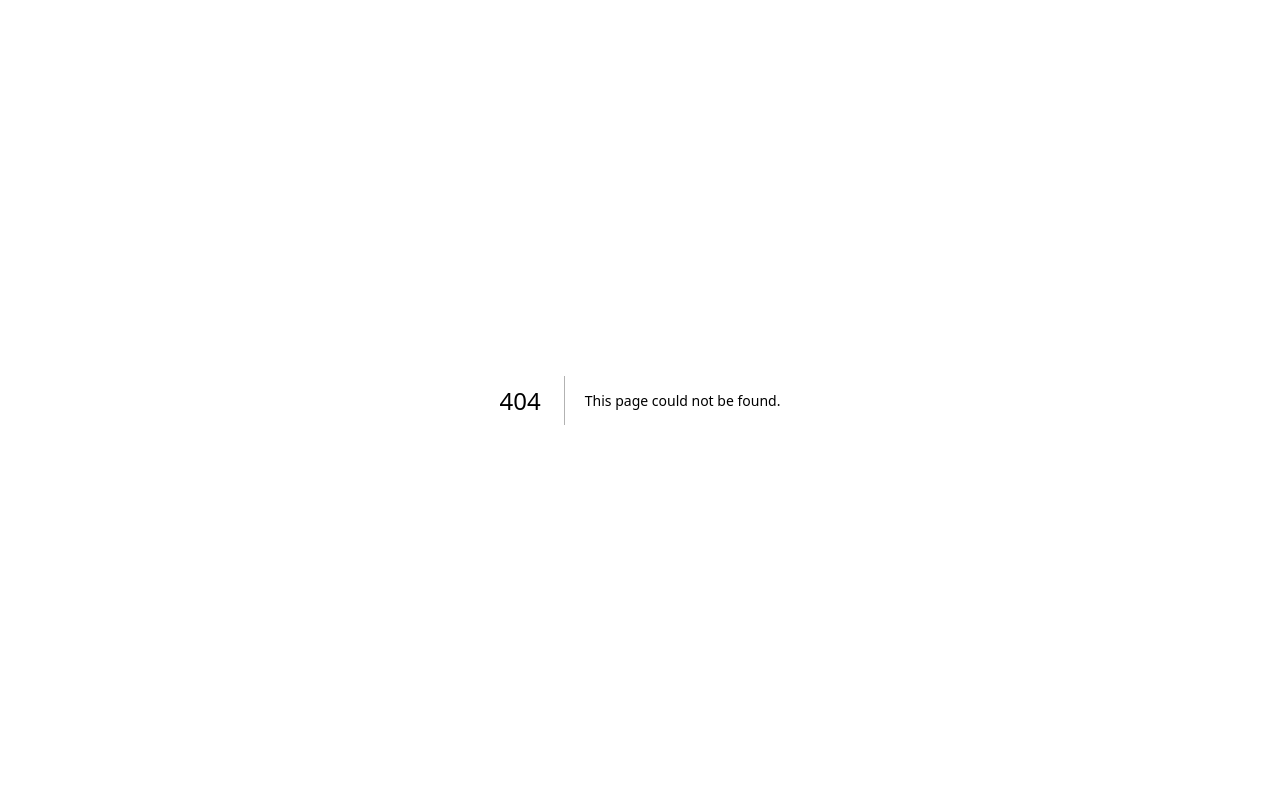
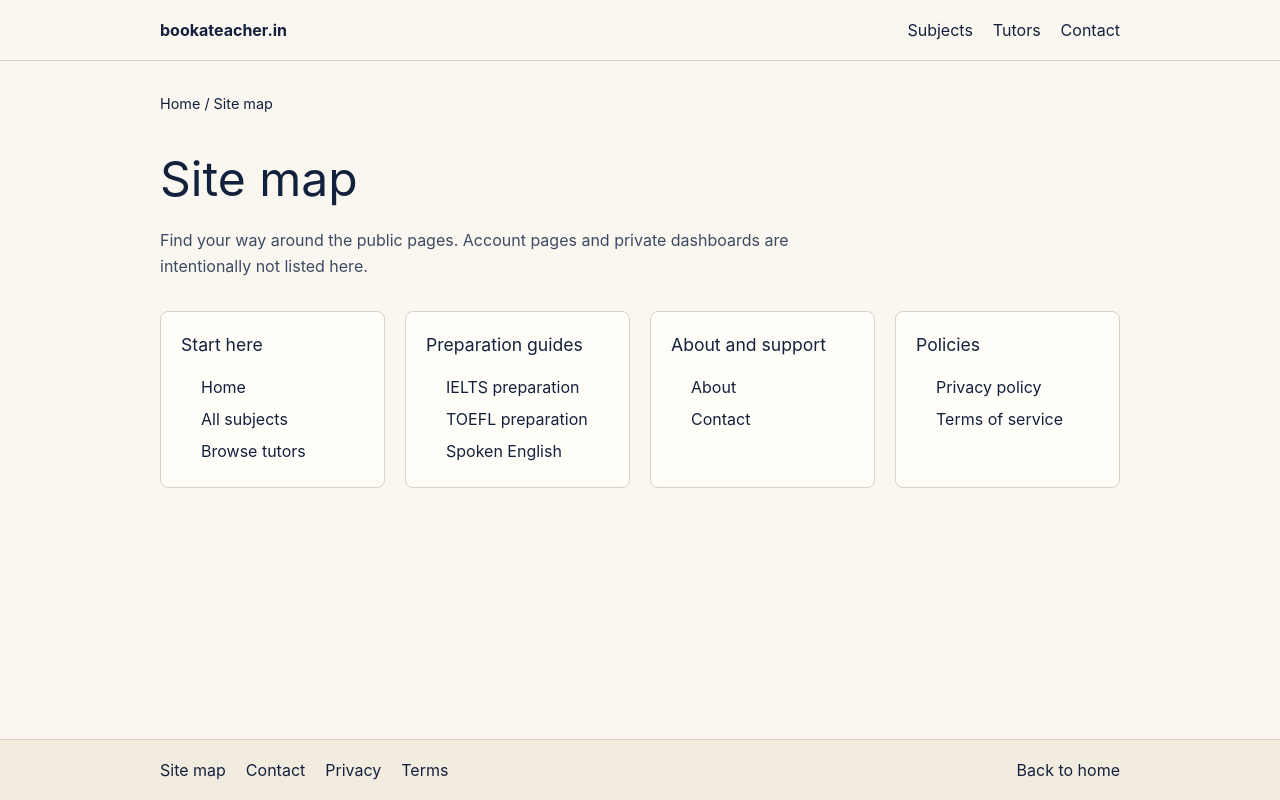
Before and after one commit to rohandhir10/bookateacher, a Next.js app: page /site-map in a window 1280 px wide. Before the commit this address had no page. Built offline with nearby package versions, Linux system fonts and the light colour scheme.

Commit message:
fix(nav): make sitemap useful and exclude private routes

```diff
--- a/src/app/login/page.tsx
+++ b/src/app/login/page.tsx
@@ -23,6 +23,7 @@ export const metadata: Metadata = {
   alternates: {
     canonical: "https://bookateacher.in/login",
   },
+  robots: { index: false, follow: true },
 };
 
 export const dynamic = "force-dynamic";
--- a/src/app/page.tsx
+++ b/src/app/page.tsx
@@ -313,6 +313,7 @@ export default function HomePage() {
             <a href="/privacy" style={{ fontSize: "0.875rem", color: INK_SOFT }}>Privacy</a>
             <a href="/terms" style={{ fontSize: "0.875rem", color: INK_SOFT }}>Terms</a>
             <a href="/contact" style={{ fontSize: "0.875rem", color: INK_SOFT }}>Contact</a>
+            <a href="/site-map" style={{ fontSize: "0.875rem", color: INK_SOFT }}>Site map</a>
           </div>
           <p style={{ fontSize: "0.8125rem", color: MUTED, textAlign: "right" }}>© 2026 bookateacher.in — Made in India</p>
         </div>
--- a/src/app/register/page.tsx
+++ b/src/app/register/page.tsx
@@ -24,6 +24,7 @@ export const metadata: Metadata = {
   alternates: {
     canonical: "https://bookateacher.in/register",
   },
+  robots: { index: false, follow: true },
 };
 
 export const dynamic = "force-dynamic";
--- a/src/app/robots.ts
+++ b/src/app/robots.ts
@@ -1,4 +1,4 @@
-import { MetadataRoute } from "next";
+import type { MetadataRoute } from "next";
 
 export default function robots(): MetadataRoute.Robots {
   return {
@@ -6,7 +6,7 @@ export default function robots(): MetadataRoute.Robots {
       {
         userAgent: "*",
         allow: "/",
-        disallow: ["/api/", "/_next/", "/dashboard/", "/tutor/dashboard/"],
+        disallow: ["/api/", "/_next/", "/dashboard", "/matching-status", "/tutor/"],
       },
     ],
     sitemap: "https://bookateacher.in/sitemap.xml",
--- /dev/null
+++ b/src/app/site-map/page.tsx
@@ -0,0 +1,102 @@
+import type { Metadata } from "next";
+import Link from "next/link";
+
+export const metadata: Metadata = {
+  title: "Site map",
+  description: "Browse every public section of bookateacher.in, including preparation guides, tutor listings, and information pages.",
+  alternates: { canonical: "https://bookateacher.in/site-map" },
+};
+
+const groups = [
+  {
+    title: "Start here",
+    links: [
+      ["Home", "/"],
+      ["All subjects", "/subjects"],
+      ["Browse tutors", "/tutors"],
+    ],
+  },
+  {
+    title: "Preparation guides",
+    links: [
+      ["IELTS preparation", "/subjects/ielts"],
+      ["TOEFL preparation", "/subjects/toefl"],
+      ["Spoken English", "/subjects/spoken-english"],
+    ],
+  },
+  {
+    title: "About and support",
+    links: [
+      ["About", "/about"],
+      ["Contact", "/contact"],
+    ],
+  },
+  {
+    title: "Policies",
+    links: [
+      ["Privacy policy", "/privacy"],
+      ["Terms of service", "/terms"],
+    ],
+  },
+];
+
+export default function SiteMapPage() {
+  return (
+    <div className="site-map-page">
+      <header className="site-map-header">
+        <Link href="/" aria-label="bookateacher.in home">bookateacher.in</Link>
+        <nav aria-label="Primary navigation">
+          <Link href="/subjects">Subjects</Link>
+          <Link href="/tutors">Tutors</Link>
+          <Link href="/contact">Contact</Link>
+        </nav>
+      </header>
+      <main id="main-content" tabIndex={-1}>
+        <nav aria-label="Breadcrumb" className="site-map-breadcrumb">
+          <Link href="/">Home</Link><span aria-hidden="true"> / </span><span aria-current="page">Site map</span>
+        </nav>
+        <h1>Site map</h1>
+        <p className="site-map-intro">Find your way around the public pages. Account pages and private dashboards are intentionally not listed here.</p>
+        <div className="site-map-groups">
+          {groups.map((group) => (
+            <section key={group.title} aria-labelledby={`group-${group.title.replaceAll(" ", "-")}`}>
+              <h2 id={`group-${group.title.replaceAll(" ", "-")}`}>{group.title}</h2>
+              <ul>
+                {group.links.map(([label, href]) => (
+                  <li key={href}><Link href={href}>{label}</Link></li>
+                ))}
+              </ul>
+            </section>
+          ))}
+        </div>
+      </main>
+      <footer className="site-map-footer">
+        <nav aria-label="Legal and support">
+          <Link href="/site-map" aria-current="page">Site map</Link>
+          <Link href="/contact">Contact</Link>
+          <Link href="/privacy">Privacy</Link>
+          <Link href="/terms">Terms</Link>
+        </nav>
+        <Link href="/" className="site-map-home">Back to home</Link>
+      </footer>
+      <style>{`
+        .site-map-page { min-height: 100vh; display: flex; flex-direction: column; background: #FAF7F0; color: #14213D; }
+        .site-map-header, .site-map-footer { display: flex; align-items: center; justify-content: space-between; gap: 20px; flex-wrap: wrap; padding: 18px max(24px, calc((100% - 960px) / 2)); border-bottom: 1px solid #D9D2C5; }
+        .site-map-header > a { font-weight: 700; text-decoration: none; }
+        .site-map-header nav, .site-map-footer nav { display: flex; gap: 20px; flex-wrap: wrap; }
+        .site-map-page a { color: #14213D; text-underline-offset: 3px; }
+        .site-map-page a:focus-visible { outline: 3px solid #B23A2E; outline-offset: 3px; border-radius: 2px; }
+        .site-map-page main { width: min(100% - 48px, 960px); margin: 32px auto 64px; flex: 1; }
+        .site-map-breadcrumb { font-size: .9rem; margin-bottom: 28px; }
+        .site-map-page h1 { font-size: clamp(2rem, 5vw, 3rem); margin: 0 0 12px; }
+        .site-map-intro { max-width: 650px; line-height: 1.65; color: #3D4A63; margin-bottom: 32px; }
+        .site-map-groups { display: grid; grid-template-columns: repeat(auto-fit, minmax(220px, 1fr)); gap: 20px; }
+        .site-map-groups section { border: 1px solid #D9D2C5; border-radius: 8px; padding: 20px; background: #fffdf8; }
+        .site-map-groups h2 { font-size: 1.1rem; margin: 0 0 12px; }
+        .site-map-groups ul { margin: 0; padding-left: 20px; line-height: 2; }
+        .site-map-footer { border-top: 1px solid #D9D2C5; border-bottom: 0; background: #F2ECE0; }
+        @media (max-width: 560px) { .site-map-header, .site-map-footer { padding-left: 20px; padding-right: 20px; } .site-map-header nav, .site-map-footer nav { gap: 12px; } }
+      `}</style>
+    </div>
+  );
+}
--- a/src/app/sitemap.ts
+++ b/src/app/sitemap.ts
@@ -1,132 +1,40 @@
-import { MetadataRoute } from "next";
+import type { MetadataRoute } from "next";
+import { query } from "@/lib/db";
 
-export interface SitemapEntry {
-  url: string;
-  lastModified?: Date;
-  changeFrequency?: "always" | "hourly" | "daily" | "weekly" | "monthly" | "yearly" | "never";
-  priority?: number;
+async function getActiveTutorUrls(baseUrl: string, lastModified: Date): Promise<MetadataRoute.Sitemap> {
+  try {
+    const tutors = await query(
+      'SELECT id FROM users WHERE role = "tutor" AND status = "active" ORDER BY created_at ASC',
+    ) as Array<{ id: string }>;
+    return tutors.map(({ id }) => ({
+      url: `${baseUrl}/tutors/${id}`,
+      lastModified,
+      changeFrequency: "monthly",
+      priority: 0.7,
+    }));
+  } catch {
+    // Keep the public sitemap available if the optional tutor database is unavailable.
+    return [];
+  }
 }
 
-function getTutorProfileUrls(baseUrl: string, now: Date): SitemapEntry[] {
-  // Prefer DB (works locally and on Vercel when Turso is connected)
-  try {
-    const { query } = require("@/lib/db") as { query: (sql: string, params?: any[]) => any[] };
-    const rows = query(
-      'SELECT id, name FROM users WHERE role = "tutor" AND status = "active" ORDER BY created_at ASC',
-    ) as any[];
-    if (rows && rows.length > 0) {
-      return rows.map((row) => ({
-        url: `${baseUrl}/tutors/${row.id}`,
-        lastModified: now,
-        changeFrequency: "monthly" as const,
-        priority: 0.85 as const,
-      }));
-    }
-  } catch {
-    // Fallback: try static tutor data
-  }
-  try {
-    const { TUTOR_DATA } = require("@/lib/tutor-data") as { TUTOR_DATA: any[] };
-    if (TUTOR_DATA && TUTOR_DATA.length > 0) {
-      return TUTOR_DATA.map((tutor) => ({
-        url: `${baseUrl}/tutors/${tutor.id}`,
-        lastModified: now,
-        changeFrequency: "monthly" as const,
-        priority: 0.85 as const,
-      }));
-    }
-  } catch {
-    // No tutor data available
-  }
-  return [];
+/** Only public, canonical content belongs here; account and app routes are excluded. */
+export default async function sitemap(): Promise<MetadataRoute.Sitemap> {
+  const baseUrl = "https://bookateacher.in";
+  const lastModified = new Date();
+
+  const publicPages: MetadataRoute.Sitemap = [
+    { url: baseUrl, lastModified, changeFrequency: "weekly", priority: 1 },
+    { url: `${baseUrl}/subjects`, lastModified, changeFrequency: "weekly", priority: 0.9 },
+    { url: `${baseUrl}/subjects/ielts`, lastModified, changeFrequency: "weekly", priority: 0.8 },
+    { url: `${baseUrl}/subjects/toefl`, lastModified, changeFrequency: "weekly", priority: 0.8 },
+    { url: `${baseUrl}/subjects/spoken-english`, lastModified, changeFrequency: "weekly", priority: 0.8 },
+    { url: `${baseUrl}/tutors`, lastModified, changeFrequency: "weekly", priority: 0.9 },
+    { url: `${baseUrl}/about`, lastModified, changeFrequency: "monthly", priority: 0.5 },
+    { url: `${baseUrl}/contact`, lastModified, changeFrequency: "yearly", priority: 0.5 },
+    { url: `${baseUrl}/privacy`, lastModified, changeFrequency: "yearly", priority: 0.3 },
+    { url: `${baseUrl}/terms`, lastModified, changeFrequency: "yearly", priority: 0.3 },
+    { url: `${baseUrl}/site-map`, lastModified, changeFrequency: "monthly", priority: 0.4 },
+  ];
+  return [...publicPages, ...(await getActiveTutorUrls(baseUrl, lastModified))];
 }
-
-export default function sitemap(): MetadataRoute.Sitemap {
-  const baseUrl = "https://bookateacher.in";
-  const now = new Date();
-
-  const staticRoutes: MetadataRoute.Sitemap = [
-    {
-      url: baseUrl,
-      lastModified: now,
-      changeFrequency: "weekly",
-      priority: 1.0,
-    },
-    {
-      url: `${baseUrl}/subjects`,
-      lastModified: now,
-      changeFrequency: "weekly",
-      priority: 0.8,
-    },
-    {
-      url: `${baseUrl}/subjects/ielts`,
-      lastModified: now,
-      changeFrequency: "weekly",
-      priority: 0.9,
-    },
-    {
-      url: `${baseUrl}/subjects/toefl`,
-      lastModified: now,
-      changeFrequency: "weekly",
-      priority: 0.9,
-    },
-    {
-      url: `${baseUrl}/subjects/spoken-english`,
-      lastModified: now,
-      changeFrequency: "weekly",
-      priority: 0.9,
-    },
-    {
-      url: `${baseUrl}/tutors`,
-      lastModified: now,
-      changeFrequency: "weekly",
-      priority: 0.9,
-    },
-    {
-      url: `${baseUrl}/register`,
-      lastModified: now,
-      changeFrequency: "weekly",
-      priority: 0.9,
-    },
-    {
-      url: `${baseUrl}/register?role=tutor`,
-      lastModified: now,
-      changeFrequency: "weekly",
-      priority: 0.8,
-    },
-    {
-      url: `${baseUrl}/login`,
-      lastModified: now,
-      changeFrequency: "monthly",
-      priority: 0.7,
-    },
-    {
-      url: `${baseUrl}/terms`,
-      lastModified: now,
-      changeFrequency: "yearly",
-      priority: 0.5,
-    },
-    {
-      url: `${baseUrl}/privacy`,
-      lastModified: now,
-      changeFrequency: "yearly",
-      priority: 0.5,
-    },
-    {
-      url: `${baseUrl}/about`,
-      lastModified: now,
-      changeFrequency: "monthly",
-      priority: 0.6,
-    },
-    {
-      url: `${baseUrl}/contact`,
-      lastModified: now,
-      changeFrequency: "yearly",
-      priority: 0.5,
-    },
-  ];
-
-  const tutorPages = getTutorProfileUrls(baseUrl, now);
-
-  return [...staticRoutes, ...tutorPages] as MetadataRoute.Sitemap;
-}
--- a/src/app/subjects/ielts/page.tsx
+++ b/src/app/subjects/ielts/page.tsx
@@ -694,6 +694,7 @@ export default function IeltsSubjectPage() {
             <Link href="/privacy" style={{ fontSize: "0.875rem", color: INK_SOFT, textDecoration: "none" }}>Privacy</Link>
             <Link href="/terms" style={{ fontSize: "0.875rem", color: INK_SOFT, textDecoration: "none" }}>Terms</Link>
             <Link href="/contact" style={{ fontSize: "0.875rem", color: INK_SOFT, textDecoration: "none" }}>Contact</Link>
+            <Link href="/site-map" style={{ fontSize: "0.875rem", color: INK_SOFT, textDecoration: "none" }}>Site map</Link>
           </div>
           <p style={{ fontSize: "0.8125rem", color: MUTED, textAlign: "right", flex: 1 }}>
             © {new Date().getFullYear()} bookateacher.in — Made in India
--- a/src/app/subjects/page.tsx
+++ b/src/app/subjects/page.tsx
@@ -198,6 +198,7 @@ export default function SubjectsPage() {
             <Link href="/privacy" style={{ fontSize: "0.875rem", color: INK_SOFT, textDecoration: "none" }}>Privacy</Link>
             <Link href="/terms" style={{ fontSize: "0.875rem", color: INK_SOFT, textDecoration: "none" }}>Terms</Link>
             <Link href="/contact" style={{ fontSize: "0.875rem", color: INK_SOFT, textDecoration: "none" }}>Contact</Link>
+            <Link href="/site-map" style={{ fontSize: "0.875rem", color: INK_SOFT, textDecoration: "none" }}>Site map</Link>
           </div>
           <p style={{ fontSize: "0.8125rem", color: MUTED, textAlign: "right", flex: 1 }}>© {new Date().getFullYear()} bookateacher.in — Made in India</p>
         </div>
--- a/src/app/subjects/spoken-english/page.tsx
+++ b/src/app/subjects/spoken-english/page.tsx
@@ -625,6 +625,7 @@ export default function SpokenEnglishSubjectPage() {
             <Link href="/privacy" style={{ fontSize: "0.875rem", color: INK_SOFT, textDecoration: "none" }}>Privacy</Link>
             <Link href="/terms" style={{ fontSize: "0.875rem", color: INK_SOFT, textDecoration: "none" }}>Terms</Link>
             <Link href="/contact" style={{ fontSize: "0.875rem", color: INK_SOFT, textDecoration: "none" }}>Contact</Link>
+            <Link href="/site-map" style={{ fontSize: "0.875rem", color: INK_SOFT, textDecoration: "none" }}>Site map</Link>
           </div>
           <p style={{ fontSize: "0.8125rem", color: MUTED, textAlign: "right", flex: 1 }}>
             © {new Date().getFullYear()} bookateacher.in — Made in India
--- a/src/app/subjects/toefl/page.tsx
+++ b/src/app/subjects/toefl/page.tsx
@@ -708,6 +708,7 @@ export default function ToeflSubjectPage() {
             <Link href="/privacy" style={{ fontSize: "0.875rem", color: INK_SOFT, textDecoration: "none" }}>Privacy</Link>
             <Link href="/terms" style={{ fontSize: "0.875rem", color: INK_SOFT, textDecoration: "none" }}>Terms</Link>
             <Link href="/contact" style={{ fontSize: "0.875rem", color: INK_SOFT, textDecoration: "none" }}>Contact</Link>
+            <Link href="/site-map" style={{ fontSize: "0.875rem", color: INK_SOFT, textDecoration: "none" }}>Site map</Link>
           </div>
           <p style={{ fontSize: "0.8125rem", color: MUTED, textAlign: "right", flex: 1 }}>
             © {new Date().getFullYear()} bookateacher.in — Made in India
--- a/src/app/tutors/page.tsx
+++ b/src/app/tutors/page.tsx
@@ -679,6 +679,7 @@ export default async function TutorsPage() {
             <Link href="/contact" style={{ fontSize: "0.875rem", color: INK_SOFT, textDecoration: "none" }}>
               Contact
             </Link>
+            <Link href="/site-map" style={{ fontSize: "0.875rem", color: INK_SOFT, textDecoration: "none" }}>Site map</Link>
           </div>
           <p style={{ fontSize: "0.8125rem", color: MUTED, textAlign: "right", flex: 1 }}>
             © {new Date().getFullYear()} bookateacher.in — Made in India
```
Also changed, not shown: 1 other file (tests, documents, lock files or other folders).
